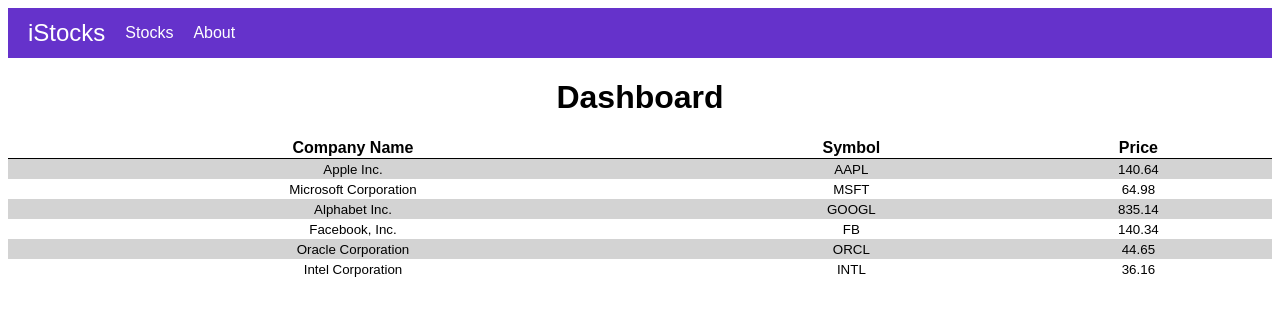
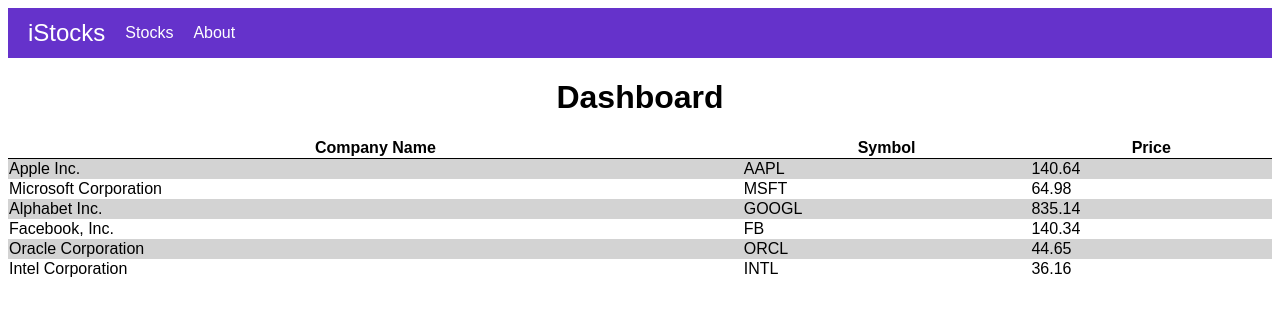
Before and after one commit to Fiestaman/StockPrices, a React (Create React App) app: page /stocks in a window 1280 px wide. Shown: the top 316 px of the page. Built offline with nearby package versions, Linux system fonts and the light colour scheme.

Commit message:
fix click handler

```diff
--- a/src/pages/Dashboard.js
+++ b/src/pages/Dashboard.js
@@ -1,39 +1,26 @@
-import { Link, useNavigate as navigate } from "react-router-dom";
+import { useNavigate } from "react-router-dom";
 
 export default function Dashboard(data) {
+  const navigate = useNavigate();
+
   const stocksArr = ["AAPL", "MSFT", "GOOGL", "ORCL", "INTL", "TSLA", "AMZN"];
 
   const stocks = data.stocks.map((stock) => {
     const handleClick = () => {
-      console.log(stock.symbol);
       navigate(`/stocks/${stock.symbol}`, { replace: true });
     };
 
     return (
       <>
-        {/* <Link to={`/stocks/${stock.symbol}`}> */}
         <tr className="stock" onClick={handleClick}>
-          <td>
-            <Link to={`/stocks/${stock.symbol}`}>
-              <button>{stock.name}</button>
-            </Link>
-          </td>
-          <td>
-            <Link to={`/stocks/${stock.symbol}`}>
-              <button>{stock.symbol}</button>
-            </Link>
-          </td>
-          <td>
-            <Link to={`/stocks/${stock.symbol}`}>
-              <button>{stock.lastPrice}</button>
-            </Link>
-          </td>
+          <td>{stock.name}</td>
+          <td>{stock.symbol}</td>
+          <td>{stock.lastPrice}</td>
         </tr>
-        {/* </Link> */}
       </>
     );
   });
-  console.log(data.stocks);
+
   return (
     <div className="dashboard">
       <h1>Dashboard</h1>
```
